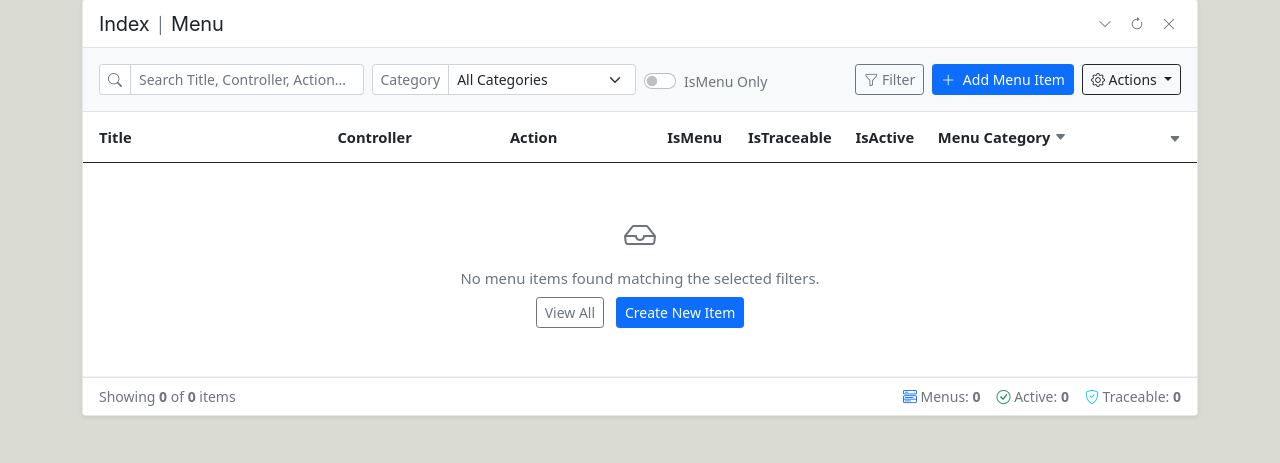
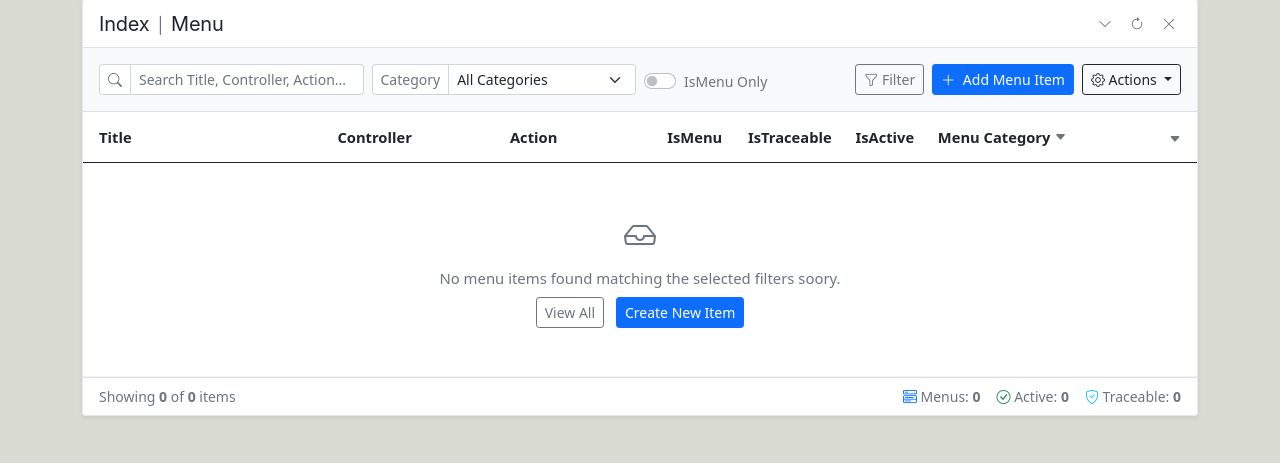
Before and after one commit to abyssinia12/Supermarket_Management, an ASP.NET Core app: template Views/Menu/Index.cshtml in a window 1280 px wide. Shown: the part 82-545 px from the top of the page. Run offline with ASP.NET Core 8, Linux system fonts and the light colour scheme; the template is opened without the code that fills it, so the values that code supplies are empty; style sheets or scripts are compiled from the project's sources.

Commit message:
update style

```diff
--- a/Views/Home/Index.cshtml
+++ b/Views/Home/Index.cshtml
@@ -4,7 +4,7 @@
 
 <div class="text-center">
     <h1 class="display-4"> super market Automation page</h1>
-   <p> It have many Dashboard</p>
+
 
 
 </div>
--- a/Views/Home/Privacy.cshtml
+++ b/Views/Home/Privacy.cshtml
@@ -2,5 +2,3 @@
     ViewData["Title"] = "Privacy Policy";
 }
 <h1>@ViewData["Title"]</h1>
-
-<p>Secrate.</p>
--- a/Views/Menu/Index.cshtml
+++ b/Views/Menu/Index.cshtml
@@ -144,7 +144,7 @@
                             <tr>
                                 <td colspan="8" class="text-center py-5 text-muted">
                                     <i class="bi bi-inbox fs-2 d-block mb-2 text-secondary"></i>
-                                    No menu items found matching the selected filters.
+                                    No menu items found matching the selected filters soory.
                                     <div class="mt-2">
                                         <a asp-action="Index" class="btn btn-sm btn-outline-secondary me-2">View All</a>
                                         <a asp-action="Create" class="btn btn-sm btn-primary">Create New Item</a>
```
